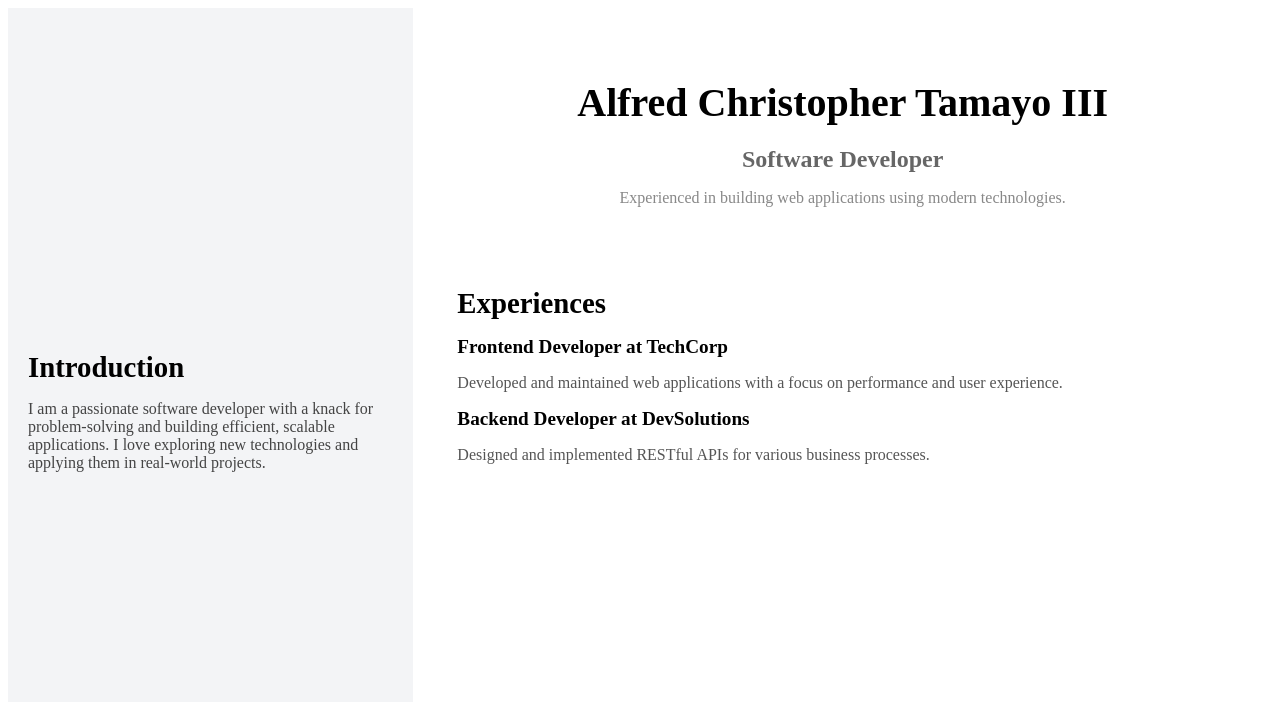
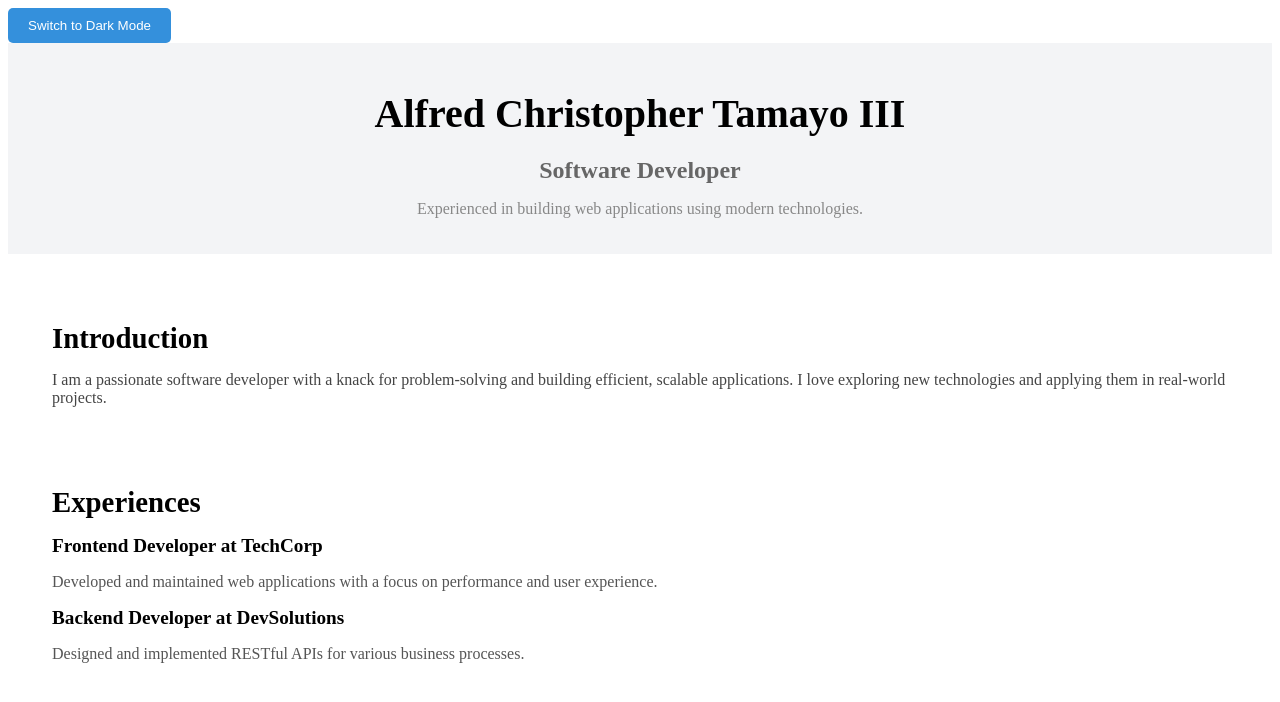
Before and after one commit to tamayoac/portfolio-v1, a Vue app: page / in a window 1280 px wide. Shown: the top 702 px of the page. Built offline with nearby package versions, Linux system fonts and the light colour scheme; the HTML template or start-up script is replaced by a standard one.

Commit message:
Add dark mode initially

```diff
--- a/src/App.vue
+++ b/src/App.vue
@@ -1,11 +1,21 @@
 <template>
-  <div class="app-container">
-    <div class="left-section">
-      <about-section />
-    </div>
-    <div class="right-section">
-      <profile-header />
-      <experience-list />
+  <div
+    id="app"
+    class="min-h-screen bg-white dark:bg-gray-900 text-black dark:text-white transition-colors"
+  >
+    <DarkModeToggle />
+    <div class="flex h-full">
+      <div
+        class="left-section flex-1 bg-gray-100 dark:bg-gray-800 flex items-center justify-center transition-colors"
+      >
+        <ProfileHeader />
+      </div>
+      <div
+        class="right-section flex-grow overflow-y-auto p-6 bg-gray-50 dark:bg-gray-900 transition-colors"
+      >
+        <AboutSection />
+        <ExperienceList />
+      </div>
     </div>
   </div>
 </template>
@@ -14,6 +24,7 @@
 import ProfileHeader from "./components/ProfileHeader.vue";
 import AboutSection from "./components/AboutSection.vue";
 import ExperienceList from "./components/ExperienceList.vue";
+import DarkModeToggle from "./components/Common/DarkModeToggle.vue";
 </script>
 
 <style>
--- /dev/null
+++ b/src/components/Common/DarkModeToggle.vue
@@ -0,0 +1,45 @@
+<template>
+  <button @click="toggleDarkMode" class="dark-mode-toggle">
+    {{ isDarkMode ? "Switch to Light Mode" : "Switch to Dark Mode" }}
+  </button>
+</template>
+
+<script setup lang="ts">
+import { ref, watchEffect } from "vue";
+
+// Reactive state to track dark mode status
+const isDarkMode = ref(false);
+
+// Function to toggle dark mode
+const toggleDarkMode = () => {
+  isDarkMode.value = !isDarkMode.value;
+  document.documentElement.classList.toggle("dark", isDarkMode.value);
+};
+
+// Persist dark mode preference in localStorage
+watchEffect(() => {
+  localStorage.setItem("isDarkMode", JSON.stringify(isDarkMode.value));
+});
+
+// Initialize dark mode based on saved preference
+if (localStorage.getItem("isDarkMode") === "true") {
+  isDarkMode.value = true;
+  document.documentElement.classList.add("dark");
+}
+</script>
+
+<style scoped>
+.dark-mode-toggle {
+  padding: 10px 20px;
+  background-color: #3490dc;
+  color: white;
+  border: none;
+  border-radius: 5px;
+  cursor: pointer;
+  transition: background-color 0.3s;
+}
+
+.dark-mode-toggle:hover {
+  background-color: #2779bd;
+}
+</style>
--- a/tailwind.config.js
+++ b/tailwind.config.js
@@ -1,6 +1,6 @@
 module.exports = {
   purge: ['./index.html', './src/**/*.{vue,js,ts,jsx,tsx}'],
-  darkMode: false,
+  darkMode: 'class',
   theme: {
     extend: {
       flex: {
```
